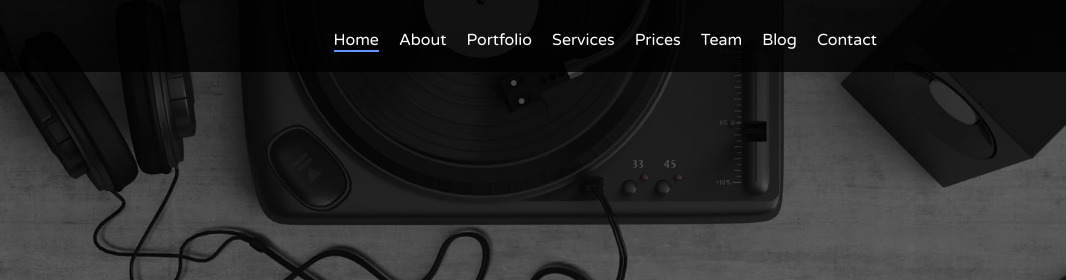
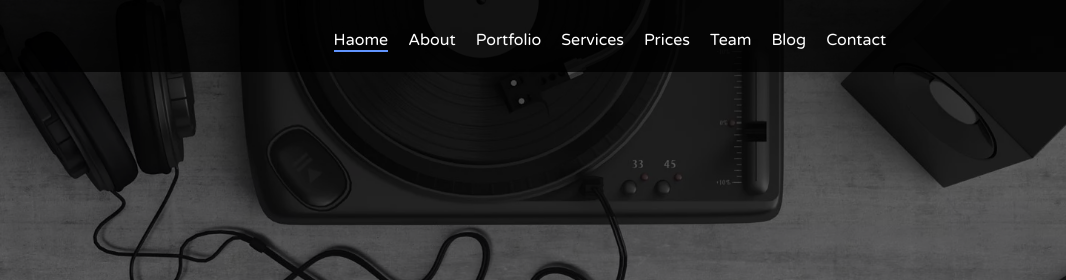
Before and after one commit to az1zz/creative_agency, a plain HTML site: page index.html in a window 1280 px wide. Shown: the top 280 px of the page, 214-1280 px from the left. Drawn offline with Linux system fonts and the light colour scheme; files whose address does not match are found by name.

Commit message:
Update index.html

```diff
--- a/index.html
+++ b/index.html
@@ -44,7 +44,7 @@
                         <img src="images\logo-alt.png" alt="Logo" draggable="false">
                     </div>
                     <ul class="navbar float-left">
-                        <li class="float-left"> <a href="#" class="active block">Home</a> </li>
+                        <li class="float-left"> <a href="#" class="active block">Haome</a> </li>
                         <li class="float-left"> <a href="#" class="block">About</a> </li>
                         <li class="float-left"> <a href="#" class="block">Portfolio</a> </li>
                         <li class="float-left"> <a href="#" class="block">Services</a> </li>
```
